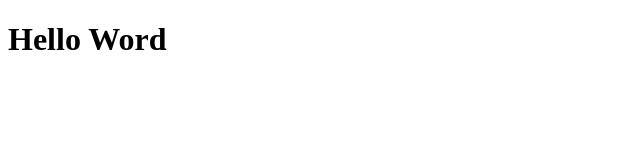
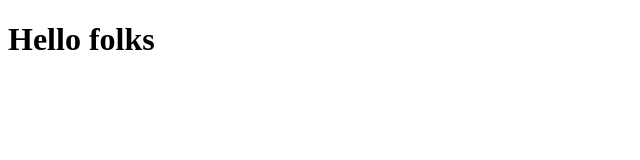
Before and after one commit to victoriacacerescomision11/TP-ProgramacionWeb, a plain HTML site: page index.html in a window 1280 px wide. Shown: the full height of the page, 0-640 px from the left. Drawn offline with Linux system fonts and the light colour scheme.

Commit message:
Cambio de world a folks

```diff
--- a/index.html
+++ b/index.html
@@ -7,7 +7,7 @@
   </head>
   <body>
     <header>
-      <h1>Hello Word</h1>
+      <h1>Hello folks</h1>
     </header>
   </body>
 </html>
```
